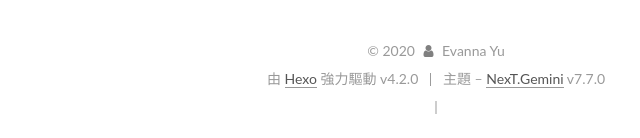
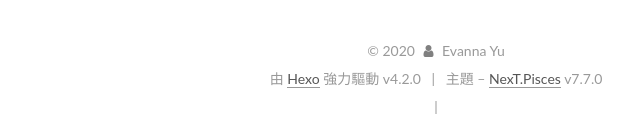
Before and after one commit to evannayu/evannayu.github.io, a plain HTML site: page index.html in a window 1280 px wide. Shown: the part 1813-1951 px from the top of the page, 204-844 px from the left. Drawn offline with Linux system fonts and the light colour scheme; some packages are replaced by stand-ins of ours; a script that the page names is missing.

Commit message:
Site updated: 2020-01-13 00:00:30

```diff
--- a/index.html
+++ b/index.html
@@ -21,7 +21,7 @@
   var CONFIG = {
     hostname: new URL('https://evannayu.github.io').hostname,
     root: '/',
-    scheme: 'Gemini',
+    scheme: 'Pisces',
     version: '7.7.0',
     exturl: false,
     sidebar: {"position":"left","display":"post","padding":18,"offset":12,"onmobile":false},
@@ -456,7 +456,7 @@
   <div class="powered-by">由 <a href="https://hexo.io/" class="theme-link" rel="noopener" target="_blank">Hexo</a> 強力驅動 v4.2.0
   </div>
   <span class="post-meta-divider">|</span>
-  <div class="theme-info">主題 – <a href="https://theme-next.org/" class="theme-link" rel="noopener" target="_blank">NexT.Gemini</a> v7.7.0
+  <div class="theme-info">主題 – <a href="https://pisces.theme-next.org/" class="theme-link" rel="noopener" target="_blank">NexT.Pisces</a> v7.7.0
   </div>
 
 
```
Also changed, not shown: 2020/01/12/Test/index.html (+2 -2 lines), 2020/01/12/hello-world/index.html (+2 -2 lines), archives/2020/01/index.html (+2 -2 lines), archives/2020/index.html (+2 -2 lines), archives/index.html (+2 -2 lines).
